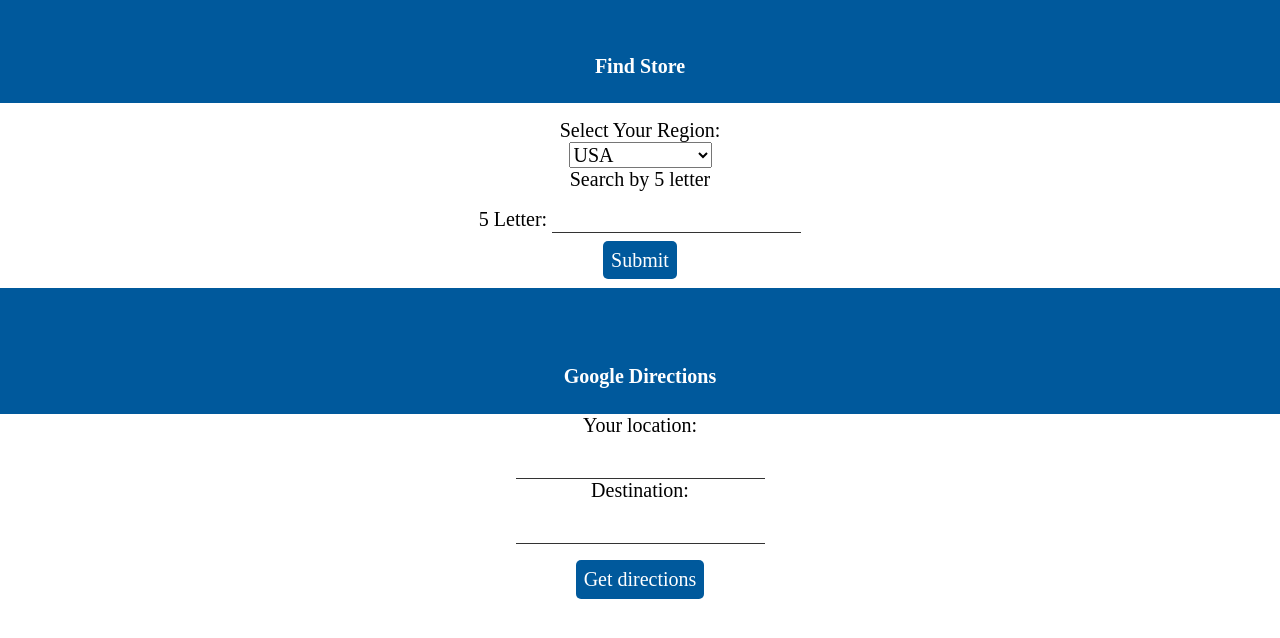
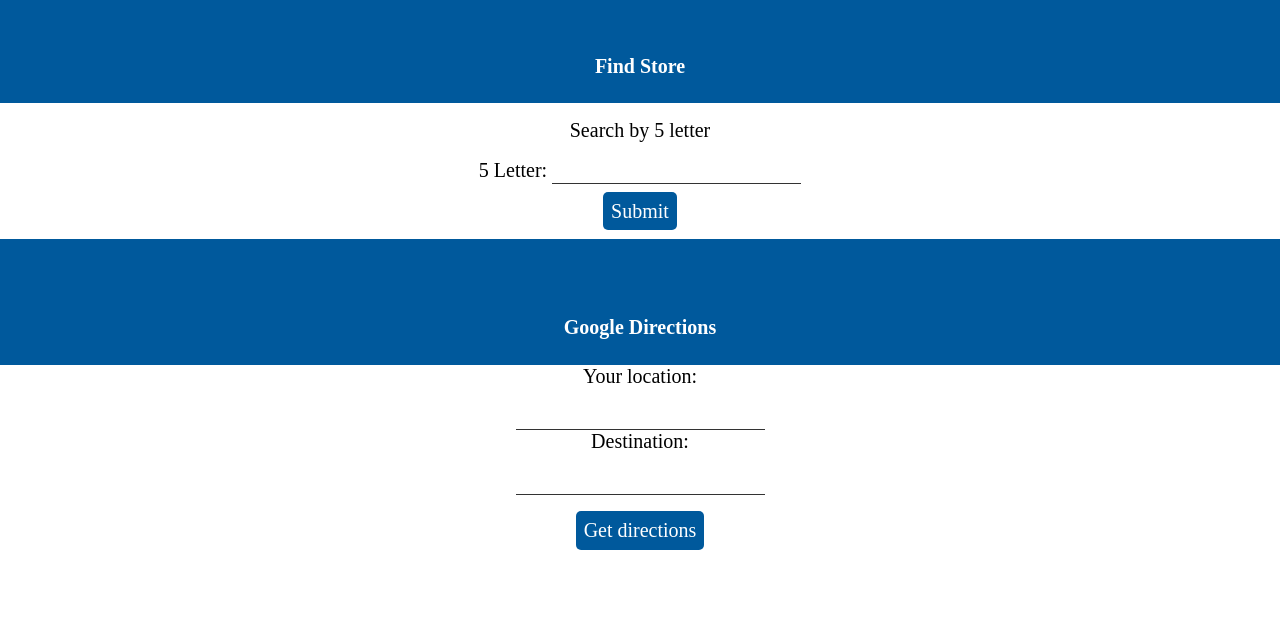
Before and after one commit to ccam/Fastenal-store-finder, a website: page docs/index.html in a window 1280 px wide. Shown: the part 102-740 px from the top of the page. Drawn offline with nearby package versions, Linux system fonts and the light colour scheme.

Commit message:
remove option to change region

```diff
--- a/docs/index.html
+++ b/docs/index.html
@@ -17,7 +17,7 @@
 
   <h2 class="findStore">Find Store</h2>
   <form action="" class="fiveLetterForm">
-    <label for="region">Select Your Region:</label>
+    <!--<label for="region">Select Your Region:</label>
     <br>
     <select id="region">
       <option value="usa">USA</option>
@@ -29,6 +29,7 @@
       <option value="africa">Africa</option>
       <option value="asia">Asia</option>
     </select>
+    -->
 
     <legend>Search by 5 letter</legend>
     <label for="store">5 Letter: </label>
--- a/src/js/script.js
+++ b/src/js/script.js
@@ -15,6 +15,7 @@ function getData() {
     $.getJSON('js/' +region+ '.json', function(data){
       theData = data;
     });   //end .getJSON()
+    console.log(theData);
   }//end jsonCall()
   jsonCall(); //makes json call as soon as getdata() is called
 
```
